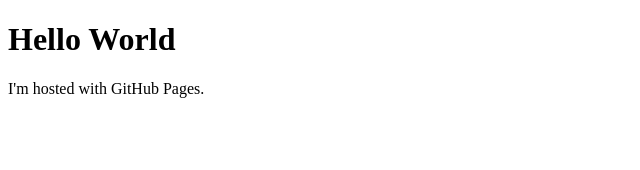
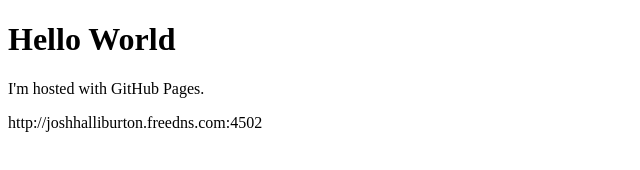
Before and after one commit to jhalliburton/jhalliburton.github.io, a plain HTML site: page index.html in a window 1280 px wide. Shown: the whole page, without its empty margins (0-640 px from the left). Drawn offline with Linux system fonts and the light colour scheme.

Commit message:
Update index.html

```diff
--- a/index.html
+++ b/index.html
@@ -9,5 +9,6 @@
 <body>
     <h1>Hello World</h1>
     <p>I'm hosted with GitHub Pages.</p>
+    <p>http://joshhalliburton.freedns.com:4502</p>
 </body>
 </html>
```
